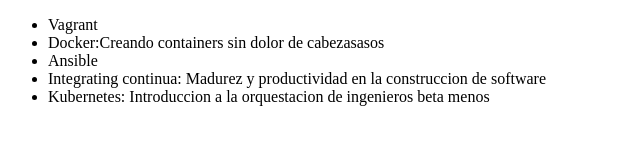
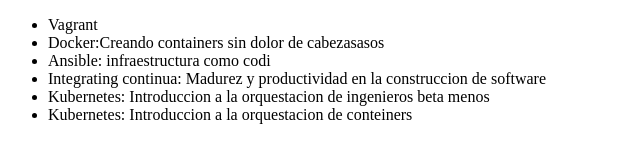
Before and after one commit to Juanpablojaramillo/alura_git, a plain HTML site: page index.html in a window 1280 px wide. Shown: the whole page, without its empty margins (0-640 px from the left). Drawn offline with Linux system fonts and the light colour scheme.

Commit message:
modificando el nombre del curso de ansible

```diff
--- a/index.html
+++ b/index.html
@@ -8,9 +8,10 @@
      <ul>
          <li> Vagrant </li>
          <li> Docker:Creando containers sin dolor de cabezasasos</li>
-         <li> Ansible </li>
+         <li> Ansible: infraestructura como codi</li>
          <li> Integrating continua: Madurez y productividad en la construccion de software</li>
          <li>Kubernetes: Introduccion a la orquestacion de ingenieros beta menos</li>
+         <li>Kubernetes: Introduccion a la orquestacion de conteiners</li>
 
      </ul>
 </body>
```
